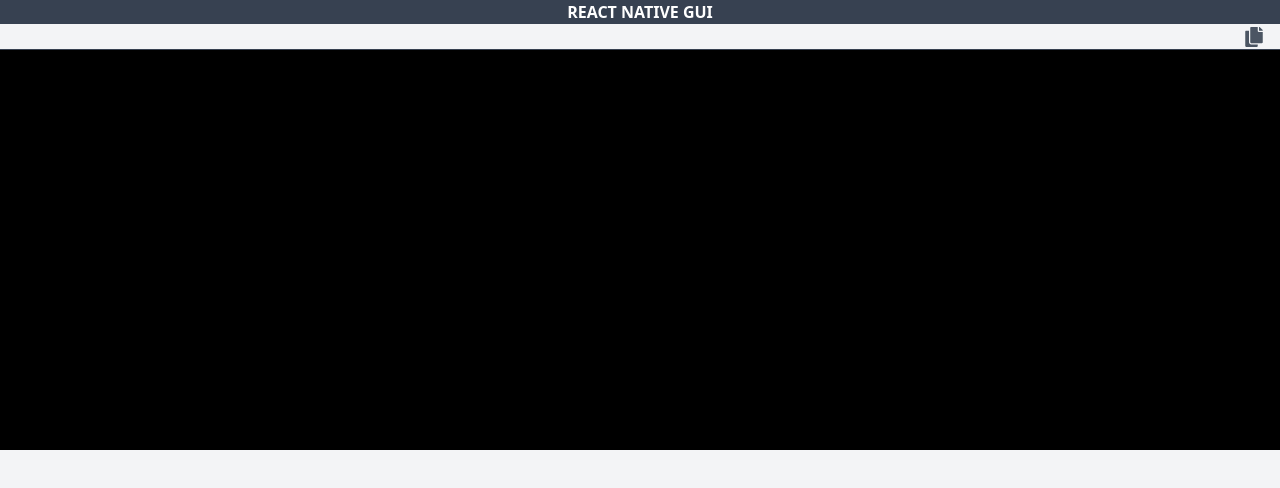
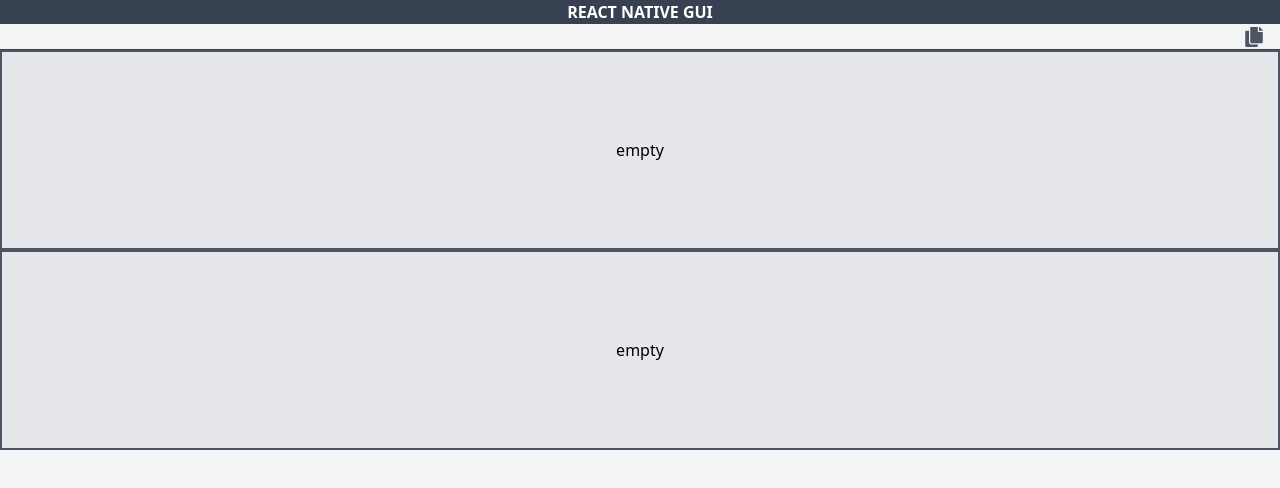
Before and after one commit to devjs1000/react-native-gui, a React (Vite) app: page / in a window 1280 px wide. Shown: the top 488 px of the page. Built offline with nearby package versions, Linux system fonts and the light colour scheme.

Commit message:
code copy as code added and functions recreated with new type of id

```diff
--- a/src/App.tsx
+++ b/src/App.tsx
@@ -1,9 +1,12 @@
-import React, { useCallback, useMemo, useState } from "react";
+import React, { useCallback, useState } from "react";
 import EditBar from "./components/EditBar";
 import NavBar from "./components/NavBar";
 import { createRenderer } from "./createRenderer";
+import { updateUI } from "./updateUI";
+import { createUIFinder } from "./createUIFinder";
+import { UIType } from "./types/ui.type";
 function App() {
-  const [ui, setUi] = React.useState<any>([
+  const [ui, setUi] = useState<UIType>([
     {
       type: "LayoutCreator",
       id: "0",
@@ -30,89 +33,7 @@ function App() {
     []
   );
 
-  // const handleEdit = ({
-  //   name,
-  //   value,
-  //   editType = "style",
-  // }: {
-  //   [key: string]: any;
-  // }) => {
-  //   const id: string = focusElement?.current?.id;
-  //   const tempUI = ui.map((uiEl: any) => {
-  //     const uiElId = uiEl?.id;
-  //     const toReturn: any = JSON.parse(JSON.stringify(uiEl));
-  //     if (uiElId == id) {
-  //       if (!toReturn.attributes) toReturn.attributes = {};
-  //       if (editType == "style") {
-  //         if (!toReturn.attributes.style) toReturn.attributes.style = {};
-  //         toReturn.attributes.style[name] = value;
-  //       } else if (editType == "property") {
-  //         toReturn[name] = value;
-  //       } else {
-  //         console.log("else");
-  //         if (!toReturn.attributes) toReturn.attributes = {};
-  //         toReturn.attributes[name] = value;
-  //       }
-  //     }
-  //     return toReturn;
-  //   });
-
-  //   setUi(tempUI);
-  // };
-
-  const updateUI = (
-    ui: any,
-    id: string,
-    name: string,
-    value: any,
-    editType = "style",
-    depth = 0
-  ) => {
-    const tempUI = ui.map((uiEl: any) => {
-      const uiElId = `${uiEl?.id}-${depth}`;
-      const elDepth = +id.split("-")[1];
-      if (elDepth > depth) {
-        const children = uiEl?.attributes?.children || [];
-        if (children.length) {
-          return {
-            ...uiEl,
-
-            attributes: {
-              ...uiEl.attributes,
-              children: updateUI(
-                children,
-                id,
-                name,
-                value,
-                editType,
-                depth + 1
-              ),
-            },
-          };
-        }
-      } else {
-        // if(depth)
-        const toReturn: any = JSON.parse(JSON.stringify(uiEl));
-        if (uiElId == id) {
-          if (editType == "style") {
-            if (!toReturn.attributes) toReturn.attributes = {};
-            if (!toReturn.attributes.style) toReturn.attributes.style = {};
-            toReturn.attributes.style[name] = value;
-          } else if (editType == "property") {
-            toReturn[name] = value;
-          } else {
-            if (!toReturn.attributes) toReturn.attributes = {};
-            toReturn.attributes[name] = value;
-          }
-        }
-        return toReturn;
-      }
-    });
-
-    return tempUI;
-  };
-
-  const handleEdit = ({
+  const handleEdit = async ({
     name,
     value,
     editType = "style",
@@ -120,50 +41,30 @@ function App() {
     [key: string]: any;
   }) => {
     const id: string = focusElement?.current?.id;
-    const tempUI = updateUI(ui, id, name, value, editType);
-    setUi(tempUI);
+
+    const tempUI: UIType = await updateUI(ui, id, name, value, editType);
+    console.log(name, value, editType);
+    setUi(JSON.parse(JSON.stringify(tempUI)));
   };
 
   const handleRemoveFocus = useCallback(() => {
     setFocusElement(null);
   }, []);
 
-  const findActiveUi = (ui: any, depth = 0): any => {
-    const id: string = focusElement?.current?.id;
-    const ids = id?.split("-");
-    const elId = ids?.[0];
-    const elDepth = ids?.[1];
-
-    if (!id) return null;
-    const activeUi =
-      ui.find((el: any) => {
-        return `${el.id}-${depth}` == `${id}`;
-      }) || null;
-
-    if (activeUi) return activeUi;
-    else {
-      const parent=ui.find((el: any) => {
-        console.log({elId, depth});
-        return `${el.id}-${depth}` == `${elId}`;
-      }) || null;
-      console.log({parent});
-      // const children = ui.map((el: any) => el?.attributes?.children || []);
-      // if (children.length) {
-      //   return findActiveUi(children, depth + 1);
-      // } else {
-      //   return null;
-      // }
-    }
-  };
-
+  const findActiveUi = useCallback(createUIFinder(focusElement?.current?.id), [
+    focusElement?.current?.id,
+  ]);
   const activeUi = findActiveUi(ui);
-  const renderUI = useCallback(createRenderer(handlefocus), [ui]);
-
+  const renderUI = useCallback(createRenderer(handlefocus), []);
+  const renderedUI = renderUI(ui);
+  // console.log("ui", ui);
+  // console.log("focus Element", focusElement);
+  // console.log("active ui", activeUi);
   return (
     <div>
       <NavBar screenCode={ui} />
       <main className="flex w-screen h-screen overflow-hidden bg-gray-100">
-        <section className="flex-grow-[3]">{renderUI(ui)}</section>
+        <section className="flex-grow-[3]">{renderedUI}</section>
 
         <EditBar
           activeUi={activeUi}
--- a/src/components/EditBar/AddChildren.tsx
+++ b/src/components/EditBar/AddChildren.tsx
@@ -80,6 +80,6 @@ const elementsList = [
   },
   {
     label: "Layout",
-    value: "Layout Creator",
+    value: "LayoutCreator",
   },
 ];
--- a/src/components/EditBar/index.tsx
+++ b/src/components/EditBar/index.tsx
@@ -5,6 +5,7 @@ import { FaTimes } from "react-icons/fa";
 import TextEdit from "./TextEdit";
 import BorderEdit from "./BorderEdit";
 import AddChildren from "./AddChildren";
+import { ItemType } from "../../types/ui.type";
 const EditBar = ({
   focusElementRef = null,
   handleEdit,
@@ -12,12 +13,12 @@ const EditBar = ({
   activeUi,
 }: EditBarProps) => {
   const hasFocus = focusElementRef && activeUi;
-  if (!hasFocus) return null;
-  const attributes = activeUi?.attributes || {};
+  if (!hasFocus || !activeUi) return null;
+  const attributes = activeUi?.attributes;
   return (
     <aside className="flex-grow-[1] p-2 shadow-xl h-[100vh] bg-white max-w-[300px]">
       <p className="text-white flex justify-between px-4  bg-gray-800 py-2 text-center sticky top-0">
-        {focusElementRef?.current?.name}
+        {focusElementRef?.current?.name} // {focusElementRef?.current?.id}
         <FaTimes
           className={"text-gray-700 bg-gray-100 m-1 rounded-md cursor-pointer "}
           onClick={removeFocus}
@@ -44,5 +45,5 @@ interface EditBarProps {
   focusElementRef?: React.RefObject<any> | null;
   handleEdit: any;
   removeFocus: any;
-  activeUi?: any;
+  activeUi: ItemType | undefined;
 }
--- a/src/components/NavBar/CopyAsCode.tsx
+++ b/src/components/NavBar/CopyAsCode.tsx
@@ -1,23 +1,32 @@
 import { FaCopy } from "react-icons/fa";
 import toRender from "../../renderer/renderer.get";
 const CopyAsCode = ({ screenCode }: CopyAsCodeProps) => {
-  const screenCodeToCode = (screenCode: any) => {
-    return screenCode.map((cd: any) => {
-      const renderer = toRender[cd.type];
+  const screenCodeToCode = (myScreenCode: any) => {
+    return myScreenCode?.map((cd: any) => {
+      const renderer = toRender[cd?.type];
+      console.log(renderer, cd.type)
+      const children = cd.attributes.children;
+      const attr=cd.attributes
+      console.log(cd)
+      // console.log({children,attr})
+      delete attr.children
       return renderer({
-        children: cd.children || "",
-        attributes: cd.attributes || {},
+        children: children ? screenCodeToCode(children) : [],
+        attributes: attr || {},
       });
     });
   };
-
+  // TODO - update copy as code
   const handleCopy = () => {
     const code = screenCodeToCode(screenCode);
-    const finalCode = `<>${code.join("")}</>`
+    const finalCode = `<>${code.join("")}</>`;
     navigator.clipboard.writeText(finalCode);
   };
   return (
-    <FaCopy onClick={handleCopy} className="text-gray-600 cursor-pointer hover:text-gray-400 text-xl" />
+    <FaCopy
+      onClick={handleCopy}
+      className="text-gray-600 cursor-pointer hover:text-gray-400 text-xl"
+    />
   );
 };
 
--- /dev/null
+++ b/src/createId.tsx
@@ -0,0 +1,4 @@
+export const createId = (prevKey: string, index: any, depth: number) => {
+  const dash = prevKey == "" ? "" : "-";
+  return `${prevKey}${dash}${index}`
+};
--- a/src/createRenderer.tsx
+++ b/src/createRenderer.tsx
@@ -1,31 +1,35 @@
 import React from "react";
 import { getCreator } from "./creator/creator.get";
+import { createId } from "./createId";
 
 export function createRenderer(
-  handlefocus: (ref: React.RefObject<any>, name: string) => () => void) {
-  const renderUI = (ui: any, depth = 0) => {
+  handlefocus: (ref: React.RefObject<any>, name: string) => () => void
+) {
+  const renderUI = (ui: any, depth = 0, prevKey = ``) => {
     return (
-      ui.map((item: any, index: number) => {
-        const Creator: any = getCreator(item.type);
-
+      ui?.map((item: any, index: number) => {
+        const Creator: any = getCreator(item?.type);
         const attributes = item?.attributes || {};
         const children = attributes?.children || [];
         const attrs = JSON.parse(JSON.stringify(attributes));
-        console.log({ children });
+        const id = createId(prevKey, index, depth);
         const el = (
           <Creator
             key={`${index}`}
-            id={`${index}-${depth}`}
+            id={id}
             handlefocus={handlefocus}
             {...attrs}
-            children={children.length
-              ? renderUI(children, depth + 1)?.map(
-                (Child: any, i: number) => {
-                  console.log({ Child });
-                  return Child;
-                }
-              )
-              : "empty"} />
+            children={
+              children.length
+                ? renderUI(children, depth + 1, id)?.map(
+                    (Child: any, i: number) => {
+                      console.log({ Child });
+                      return Child;
+                    }
+                  )
+                : "empty"
+            }
+          />
         );
         return el;
       }) || ""
--- /dev/null
+++ b/src/createUIFinder.tsx
@@ -0,0 +1,25 @@
+import { createId } from "./createId";
+import { ItemType } from "./types/ui.type";
+
+export const createUIFinder = (focusElementId: string) => {
+  const findActiveUi = (
+    ui: any,
+    depth = 0,
+    prevKey = ``
+  ): ItemType | undefined => {
+    for (let i = 0; i < ui?.length; i++) {
+      const item = ui[i];
+      const newId = createId(prevKey, i, depth);
+      if (newId === focusElementId) {
+        return item;
+      } else {
+        const children = item?.attributes?.children || [];
+        if (children.length) {
+          return findActiveUi(children, depth + 1, newId);
+        }
+      }
+    }
+  };
+
+  return findActiveUi;
+};
--- a/src/creator/Layout.creator.tsx
+++ b/src/creator/Layout.creator.tsx
@@ -2,13 +2,13 @@ import React, { useRef } from "react";
 const LayoutCreator = ({ handlefocus, id, children, ...rest }: LayoutProps) => {
   const ref = useRef(null);
   const handleClick = (e: React.MouseEvent<HTMLDivElement>) => {
-    const {target, currentTarget} = e;
+    const { target, currentTarget } = e;
     e.bubbles = false;
-    if(target == currentTarget) {
+    if (target == currentTarget) {
       // console.log(target, currentTarget);
-      const callback=handlefocus(ref, "Layout Creator");
+      const callback = handlefocus(ref, "Layout Creator");
       callback();
-      console.log('setting new focus')
+      // console.log('setting new focus')
       // console.log(ref.current)
     }
   };
@@ -17,7 +17,7 @@ const LayoutCreator = ({ handlefocus, id, children, ...rest }: LayoutProps) => {
       ref={ref}
       id={id}
       onClick={handleClick}
-      className="w-full h-[200px] bg-black flex justify-center items-center p-[40px]"
+      className="w-full h-[200px] border-gray-600 border-[2px] bg-gray-200 flex justify-center items-center p-[40px]"
       {...rest}
     >
       {children}
--- /dev/null
+++ b/src/updateUI.tsx
@@ -0,0 +1,31 @@
+import { createId } from "./createId";
+import { UIType } from "./types/ui.type";
+
+export const updateUI = async (
+  ui: any,
+  id: string,
+  name: string,
+  value: any,
+  editType = "style",
+  depth = 0,
+  prevKey = ``
+): Promise<UIType> => {
+  //TODO - make update ui work
+  for (let i = 0; i < ui?.length; i++) {
+    const item = ui[i];
+    const newId = createId(prevKey, i, depth);
+    if (newId === id) {
+      if (editType === "style") {
+        item.attributes.style[name] = value;
+      } else if (editType === "attributes") {
+        item.attributes[name] = value;
+      }
+    } else {
+      const children = item?.attributes?.children || [];
+      if (children.length) {
+        return updateUI(children, id, name, value, editType, depth + 1, newId);
+      }
+    }
+  }
+  return ui;
+};
```
Also changed, not shown: src/types/ui.type.ts (added, +14 -0 lines).
